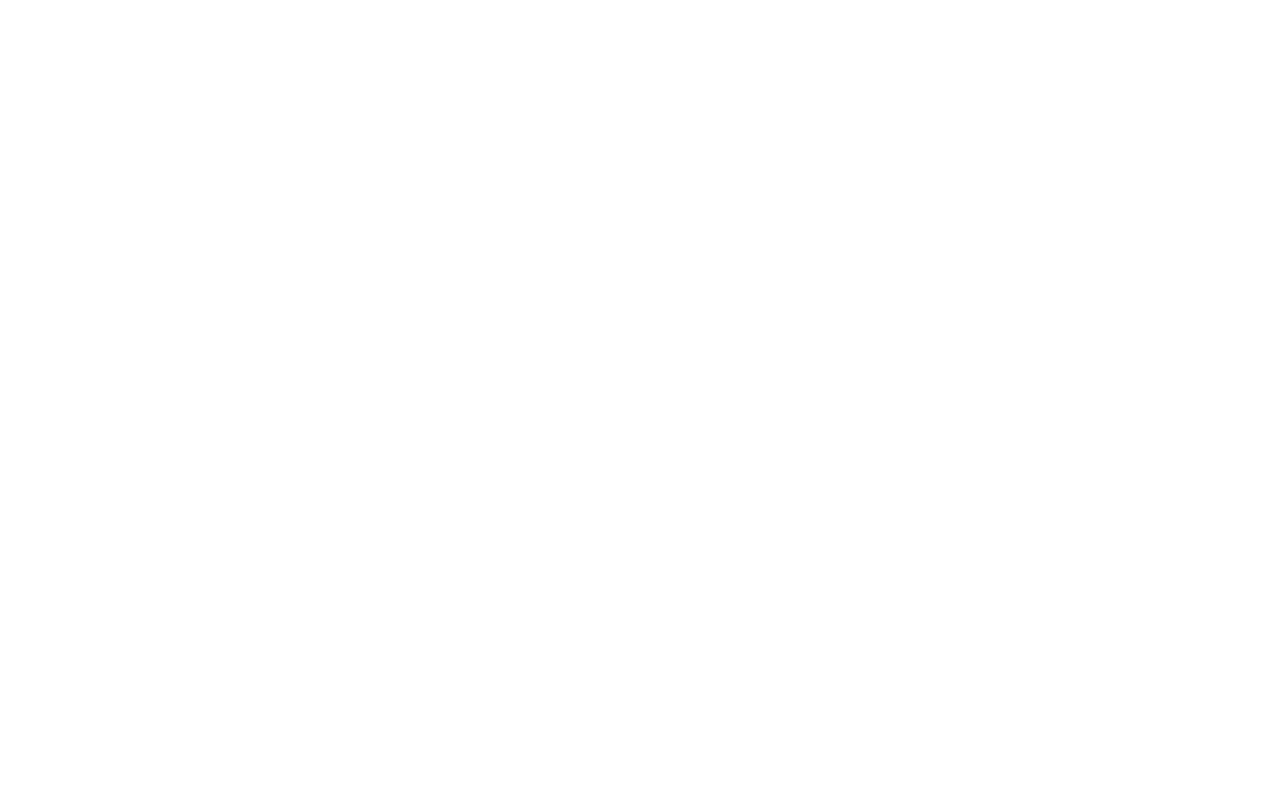
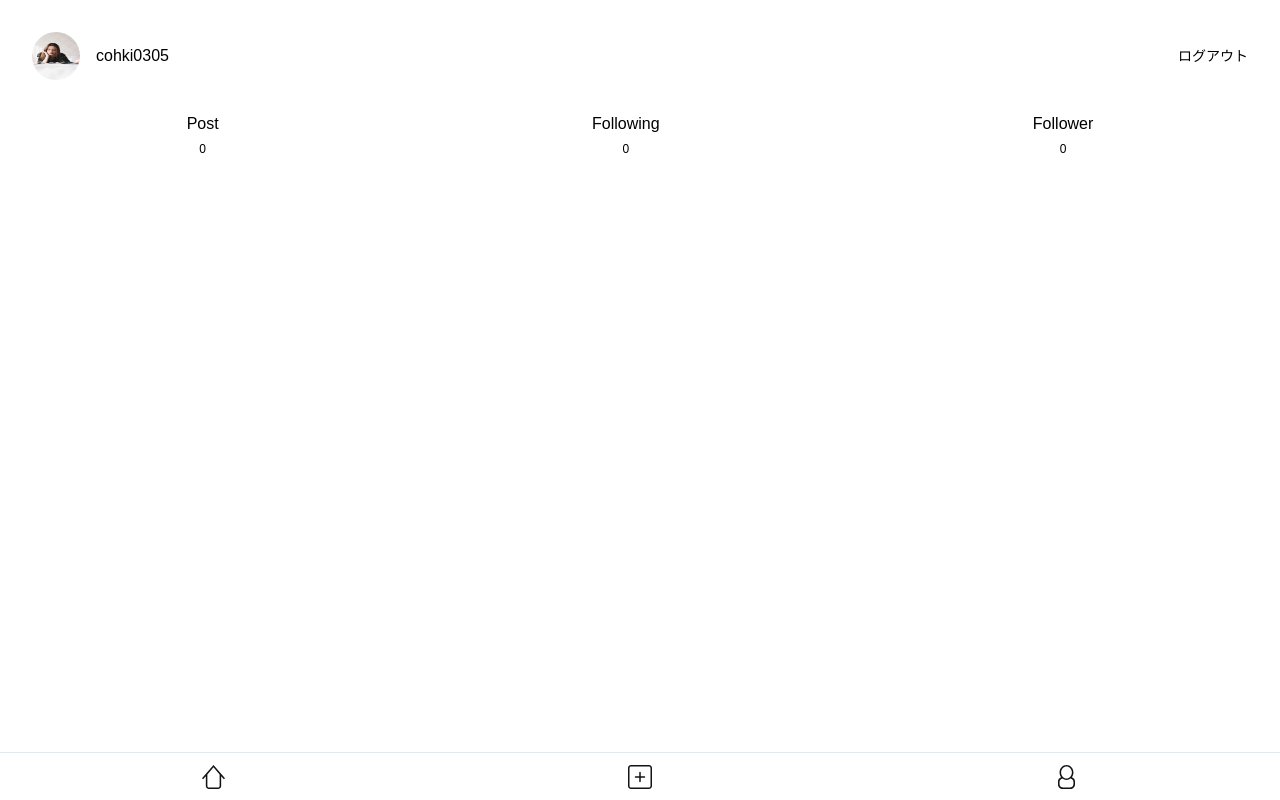
Before and after one commit to narise378/vue_instagram, a Nuxt app: page /users/369 in a window 1280 px wide. Before the commit this address had no page. Built offline with nearby package versions, Linux system fonts and the light colour scheme.

Commit message:
UIの実装

```diff
--- /dev/null
+++ b/components/Footer.vue
@@ -0,0 +1,13 @@
+<template>
+    <div class="bottom-navigation bg-white flex fixed bottom-0 h-12 w-full border-t border-gray-300">
+     <div class="nav-item w-1/3 flex justify-center">
+       <nuxt-link to="/"><img src="/images/home.svg" class="h-6 my-3"></nuxt-link>
+     </div>
+     <div class="nav-item w-1/3 flex justify-center">
+       <nuxt-link to="/users"><img src="/images/follow.svg" class="h-6 my-3"></nuxt-link>
+     </div>
+     <div class="nav-item w-1/3 flex justify-center">
+       <nuxt-link to="/users/369"><img src="/images/profile.svg" class="h-6 my-3"></nuxt-link>
+     </div>
+   </div>
+</template>>
--- /dev/null
+++ b/components/Post.vue
@@ -0,0 +1,24 @@
+<template>
+    <div class="posts overflow-scroll mb-24">
+        <div class="post my-6">
+        <div class="user mb-2 ml-4 flex">
+            <div class="avatar mr-3">
+            <a><img src="/images/post1.jpg" class="w-8 h-8 rounded-full" alt=""></a>
+            </div>
+            <div class="user-name leading-loose text-sm">
+            <p class="font-bold">cohki0305</p>
+            </div>
+        </div>
+        <div class="post-image w-full">
+            <img src="/images/post0.jpg" alt="">
+        </div>
+        <div class="actions my-2 ml-4 flex">
+            <img src='/images/heart.svg' class="w-6 mr-3">
+            <p>0</p>
+        </div>
+        <div class="message mx-4 text-sm">
+            <p>渋谷なう</p>
+        </div>
+        </div>
+    </div>
+</template>
--- /dev/null
+++ b/components/Posts.vue
@@ -0,0 +1,18 @@
+<template>
+ <div>
+   <div class="posts overflow-scroll mb-24">
+     <post />
+     <post />
+   </div>
+ </div>
+</template>
+
+<script>
+import Post from '~/components/Post'
+
+export default {
+    components: {
+        Post
+    }
+}
+</script>
--- /dev/null
+++ b/components/User.vue
@@ -0,0 +1,15 @@
+<template>
+ <div class="user p-4 flex justify-between">
+   <div class="user-info flex">
+     <div class="avatar mr-4">
+       <a><img src="/images/post1.jpg" class="w-12 h-12 rounded-full"></a>
+     </div>
+     <div class="displayName vertical-middle">
+       <p>cohki0305</p>
+     </div>
+   </div>
+   <div class="follow-btn vertical-middle">
+     <button>Follow</button>
+   </div>
+ </div>
+</template>
--- a/layouts/default.vue
+++ b/layouts/default.vue
@@ -1,8 +1,19 @@
 <template>
   <div>
     <nuxt />
+    <app-footer />
   </div>
 </template>
+
+<script>
+import AppFooter from '~/components/Footer'
+
+export default {
+  components: {
+    AppFooter
+  }
+}
+</script>
 
 <style>
 html {
@@ -23,4 +34,32 @@ html {
   flex-direction: column;
   justify-content: center;
 }
+
+.modal {
+ background: white;
+ width: 100%;
+ height: 100%;
+ position: fixed;
+ top: 0;
+}
+
+.uploaded-image {
+ max-height: 120px;
+}
+
+.post-btn {
+ padding: 4px 12px;
+ border-radius: 24px;
+ background-color: black;
+ color: white;
+ font-size: 12px;
+}
+
+.el-upload {
+ width: 100%;
+}
+
+.el-button {
+ width: 100%;
+}
 </style>
--- a/pages/index.vue
+++ b/pages/index.vue
@@ -1,14 +1,28 @@
 <template>
-  <div>
-
-  </div>
+ <div>
+   <header class="flex justify-center border-b border-gray-300">
+     <div class="logo">
+       <img src="/images/logo.png" class="w-20 py-2">
+     </div>
+     <img src="/images/letter.svg" class="absolute w-6 post">
+   </header>
+   <posts />
+ </div>
 </template>
 
 <script>
+import Logo from '~/components/Logo.vue'
+import Posts from '~/components/Posts.vue'
 export default {
+ components: {
+   Posts
+ }
 }
 </script>
 
-<style>
-
+<style scoped>
+.post {
+ top: 12px;
+ right: 10px;
+}
 </style>
--- /dev/null
+++ b/pages/users/_id.vue
@@ -0,0 +1,32 @@
+<template>
+ <div class="mb-32">
+   <div class="user flex justify-between px-8 my-8">
+     <div class="flex">
+       <div class="user-avatar mr-4">
+         <img src="/images/post1.jpg" class="w-12 h-12 rounded-full">
+       </div>
+       <div class="user-name vertical-middle">
+         <p>cohki0305</p>
+       </div>
+     </div>
+     <button class="text-sm">ログアウト</button>
+   </div>
+   <div class="tab flex justify-around">
+     <div class="post-count text-center">
+       Post
+       <br>
+       <span class="text-xs">0</span>
+     </div>
+     <div class="text-center">
+       Following
+       <br>
+       <span class="text-xs">0</span>
+     </div>
+     <div class="text-center">
+       Follower
+       <br>
+       <span class="text-xs">0</span>
+     </div>
+   </div>
+ </div>
+</template>
--- /dev/null
+++ b/pages/users/index.vue
@@ -0,0 +1,16 @@
+<template>
+    <div class="users">
+        <user />
+        <user />
+    </div>
+</template>
+
+<script>
+import User from '~/components/User'
+
+export default {
+    components: {
+        User
+    }
+}
+</script>
```
Also changed, not shown: components/README.md (deleted), layouts/README.md (deleted), pages/README.md (deleted).
